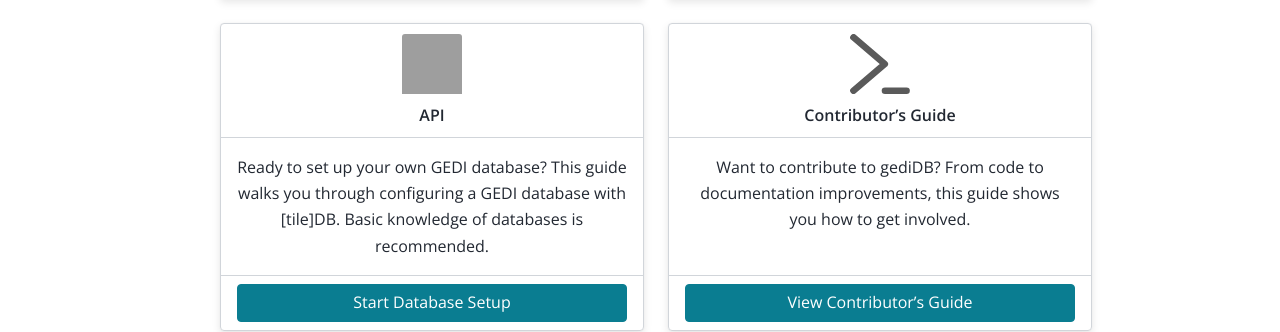
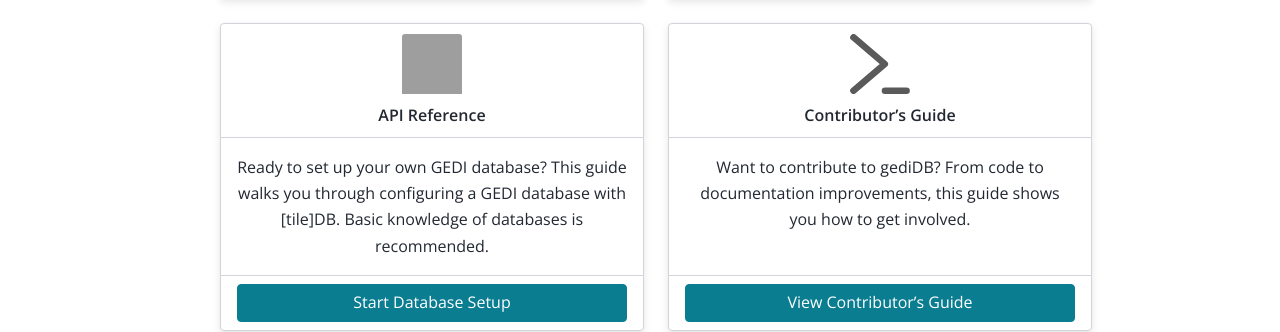
Before and after one commit to simonbesnard1/gedidb, a Sphinx documentation site: the page built from doc/index.rst, in a window 1280 px wide and 1094 px high. Shown: the part 565-897 px from the top of the window. Built offline with Sphinx 7.4.7 and the PyData theme 0.15.4, drawn with Linux system fonts in a browser that asks for light colours; grey boxes are pictures that could not be loaded.

Commit message:
updated documentation

```diff
--- a/doc/index.rst
+++ b/doc/index.rst
@@ -60,14 +60,14 @@
         :img-top: /_static/index-images/database.svg
         :text-align: center
 
-        **API**
+        **API Reference**
         ^^^
 
         Ready to set up your own GEDI database? This guide walks you through configuring a GEDI database with [tile]DB. Basic knowledge of databases is recommended.
 
         +++
 
-        .. button-ref:: user/api/modules
+        .. button-ref:: user/api/modules/gedidb.core
             :expand:
             :color: primary
             :click-parent:
```
